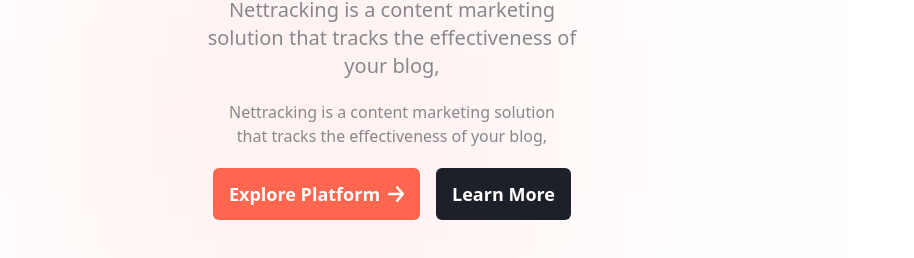
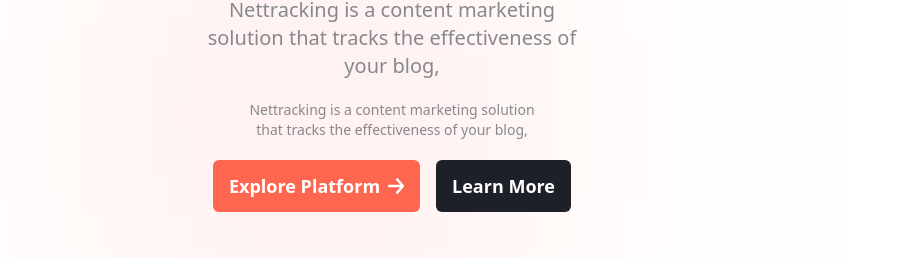
Before and after one commit to ArnabTo/nettrack-html-site, a website built with Vite: page index.html in a window 1280 px wide. Shown: the part 386-644 px from the top of the page, without its empty margins (248-1162 px from the left). Built offline with nearby package versions, Linux system fonts and the light colour scheme.

Commit message:
updated hero section

```diff
--- a/index.html
+++ b/index.html
@@ -127,7 +127,7 @@
                     marketing solution that tracks the effectiveness of your blog,
                 </p>
                 <!-- mobile  -->
-                <p class=" mx-auto text-center text-[#87888D] font-normal text-base mb-5">Nettracking is a content
+                <p class=" mx-auto text-center text-[#87888D] font-normal text-sm mb-5">Nettracking is a content
                     marketing solution </br> that tracks the effectiveness of your blog,
                 </p>
                 <div class="flex justify-center gap-4">
```
